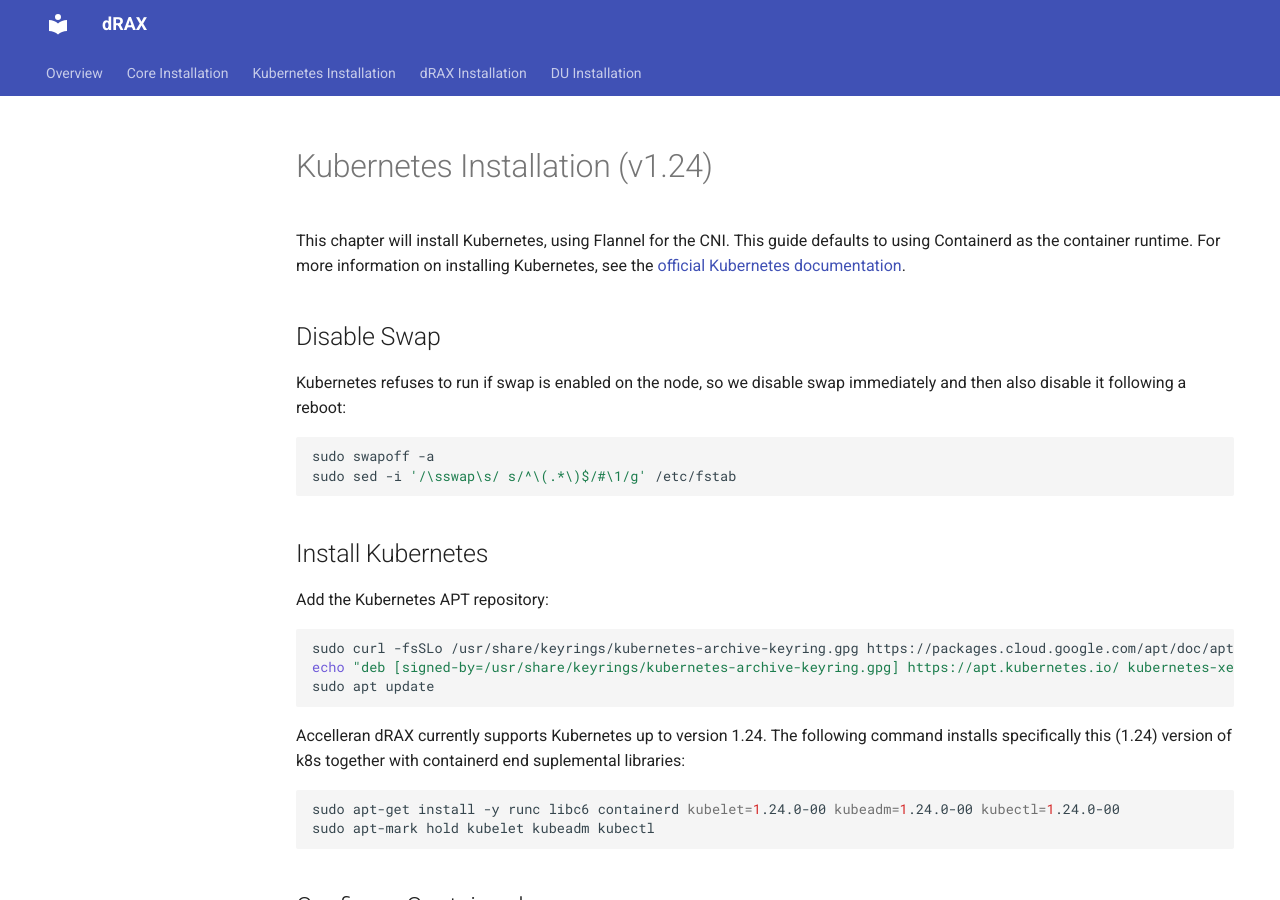
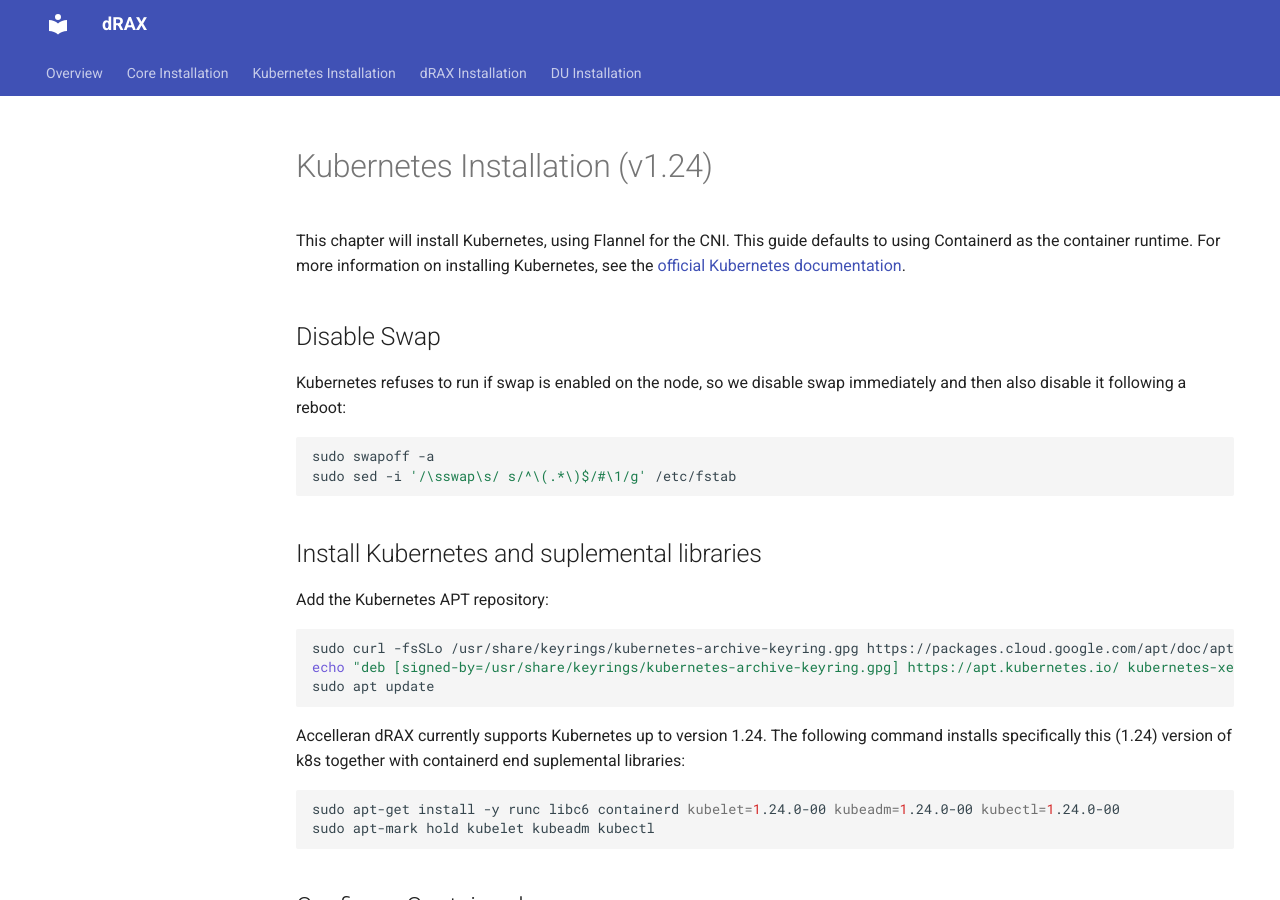
Before and after one commit to accelleran/drax-docs, an MkDocs documentation site: the page built from docs/kubernetes-install-1-24/index.md, in a window 1280 px wide and 900 px high. Built offline with MkDocs 1.6.1 and Material for MkDocs 9.7.7, drawn with Linux system fonts in a browser that asks for light colours; the version menu is left out.

Commit message:
Update index.md

````diff
--- a/docs/kubernetes-install-1-24/index.md
+++ b/docs/kubernetes-install-1-24/index.md
@@ -14,7 +14,7 @@ sudo swapoff -a
 sudo sed -i '/\sswap\s/ s/^\(.*\)$/#\1/g' /etc/fstab
 ```
 
-## Install Kubernetes
+## Install Kubernetes and suplemental libraries
 
 Add the Kubernetes APT repository:
 
````
